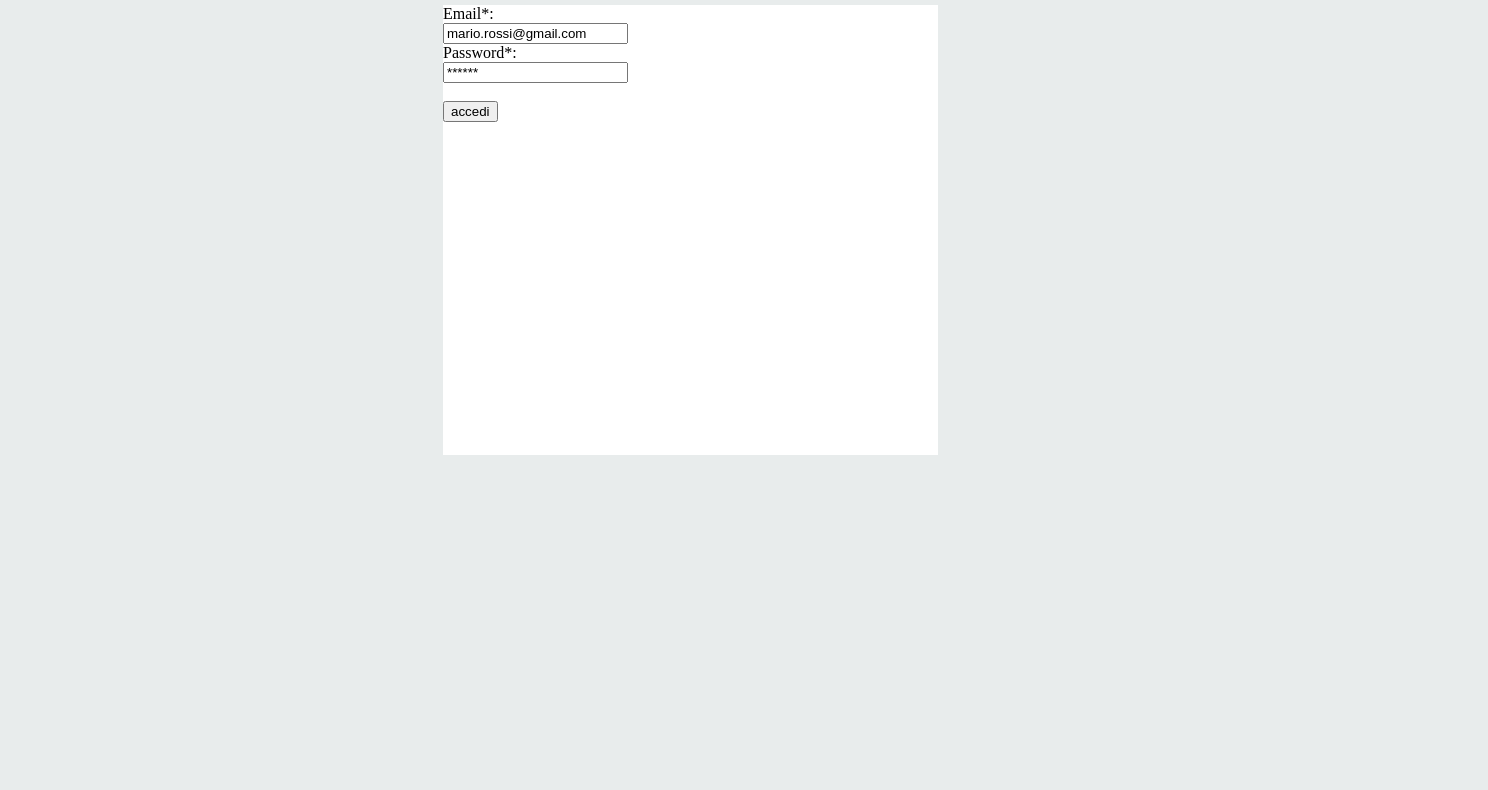
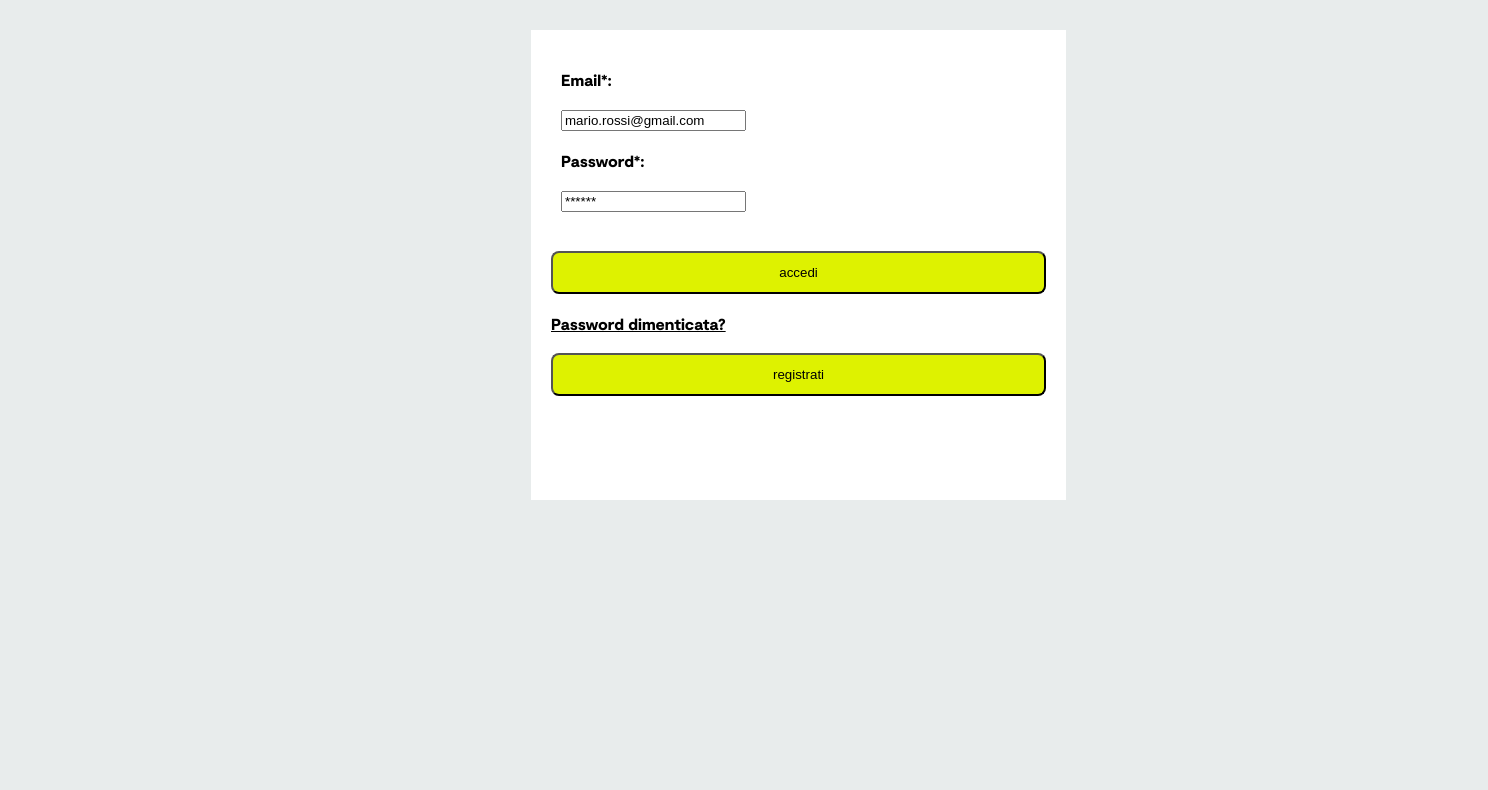
Before and after one commit to tinahubbox/login, a plain HTML site: page index.html in a window 1280 px wide. Shown: the part 313-1103 px from the top of the page, 1488 px wide, since content can reach past the window. Before the commit the page ends 1063 px from the top, so only its background shows below. Drawn offline with nearby package versions, Linux system fonts and the light colour scheme.

Commit message:
da sistemare input

```diff
--- a/index.html
+++ b/index.html
@@ -14,14 +14,23 @@
         <h1>accedi o registrati</h1>
         <div class="box-form">
             <form action="/action_page.php" >
-                    <label for="fname">Email*:</label><br>
+                <div class="label-form">
+                    <label for="fname"class="">Email*:</label><br>
+                </div>
+                <div class="input-form">
                     <input type="text" id="femail" name="femail" value="mario.rossi@gmail.com"><br>
-                    <label for="lname">Password*:</label><br>
+                </div>
+                <div class="label-form">
+                    <label for="lname"class="">Password*:</label><br>
+                </div>
+                <div class="input-form">
                     <input type="text" id="lname" name="lname" value="******"><br><br>
-                    </form>
-                <div class="button-group">
-                    <button class="button"> accedi</button>
                 </div>
+            </form>
+                <button class="button"> accedi</button><br>
+                <a href="#" class="forgot-password"> Password dimenticata?</a><br>
+                <button class ="button">registrati</button>
+
             </form>
         </div>
           <!-- <div class="accedi">
--- a/style_guide.css
+++ b/style_guide.css
@@ -1,20 +1,15 @@
 
-/* :root {
-    --single-line-body-base-font-family: "Inter", Helvetica;
+:root {
+
     --single-line-body-base-font-weight: 400;
     --single-line-body-base-font-size: 16px;
     --single-line-body-base-letter-spacing: 0px;
     --single-line-body-base-line-height: 100%;
     --single-line-body-base-font-style: normal;
-    --body-base-font-family: "Inter", Helvetica;
     --body-base-font-weight: 400;
     --body-base-font-size: 16px;
     --body-base-letter-spacing: 0px;
     --body-base-line-height: 139.9999976158142%;
-    --body-base-font-style: normal;
-    --body-link-font-family: "Inter", Helvetica;
-    --body-link-font-weight: 400;
-    --body-link-font-size: 16px;
     --body-link-letter-spacing: 0px;
     --body-link-line-height: 139.9999976158142%;
     --body-link-font-style: normal;
@@ -37,23 +32,3 @@
     --color-primitives-slate-900: rgba(48, 48, 48, 1);
     --color-primitives-slate-200: rgba(227, 227, 227, 1);
     }
-
-    To enable a theme in your HTML, simply add one of the following data attributes to an HTML element, like so:
-    <body data-color-mode="SDS-light">
-    <!-- the rest of your content -->
-    </body>
-    You can apply the theme on any DOM node, not just the `body`
-   [data-color-mode="SDS-light"] {
-    --color-background-default-default: var(--color-primitives-white-1000);
-    --color-text-default-default: var(--color-primitives-gray-900);
-    --color-text-default-tertiary: var(--color-primitives-gray-400);
-    --color-border-default-default: var(--color-primitives-gray-300);
-    --color-text-neutral-default: var(--color-primitives-slate-900);
-    }
-    [data-color-mode="SDS-dark"] {
-    --color-background-default-default: var(--color-primitives-gray-900);
-    --color-text-default-default: var(--color-primitives-white-1000);
-    --color-text-default-tertiary: var(--color-primitives-white-400);
-    --color-border-default-default: var(--color-primitives-gray-600);
-    --color-text-neutral-default: var(--color-primitives-slate-200);
-    }  */
--- a/style_login.css
+++ b/style_login.css
@@ -15,8 +15,9 @@
     src: url(../Fonts/Moderat-Medium.ttf);
  }
 body {
+    display:flex;
     background-color: #e8ecec;
-    font-family: Moderat;
+    font-family: Moderat-black;
 }
 
 .form-login {
@@ -33,14 +34,40 @@ font-size: 16px;
 }
 
 .box-form {
-display: block;
+padding-top: 20px;
+padding-left: 20px;
+padding-right: 20px;
 width: 495px;
 height: 450px;
-position: relative;
+position:relative;
 background-color: #ffffff;
-align-content: flex-start;
 }
+.label-form{
+    width: 100%;
+    display:flex;
+    justify-content:flex-start;
+    margin-top: 20px;
+    margin-left: 10px;
+    margin-bottom: 20px;
+}
+.input-form{
+    display: block;
+    justify-content: flex-start;
+    margin-left: 10px;
+}
+.forgot-password{
+    color: black;
 
+}
+.button{
+    width: 100%;
+    align-items: center;
+    background-color: #def200;
+    border-radius: var(--size-radius-200);
+    padding: var(--size-space-300);
+    margin-top:20px;
+    margin-bottom:20px;
+}
 /*
 .form-log-in .input-field {
 display: flex;
```
